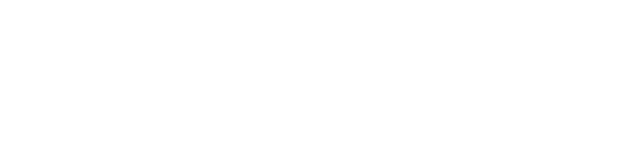
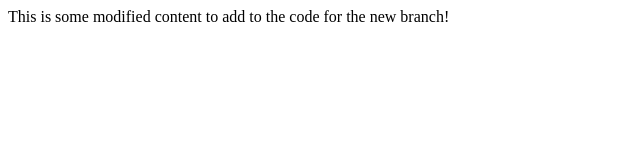
Before and after one commit to TaylorMaDEWotK18/pracice-app, a plain HTML site: page index.html in a window 1280 px wide. Shown: the whole page, without its empty margins (0-640 px from the left). Drawn offline with Linux system fonts and the light colour scheme.

Commit message:
added new info in index

```diff
--- a/index.html
+++ b/index.html
@@ -7,6 +7,6 @@
     <title>Document</title>
 </head>
 <body>
-
+    This is some modified content to add to the code for the new branch!
 </body>
 </html>
```
